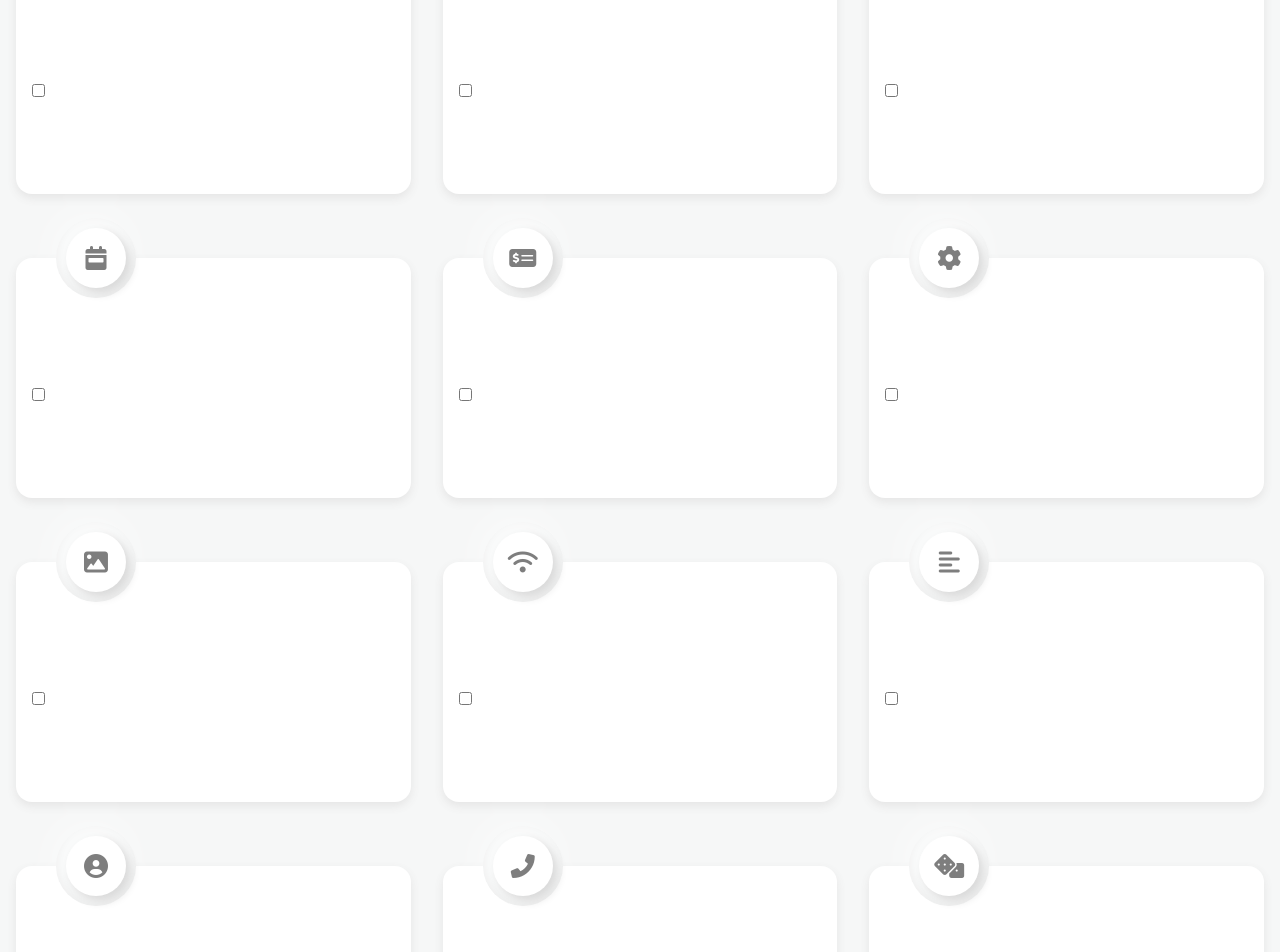
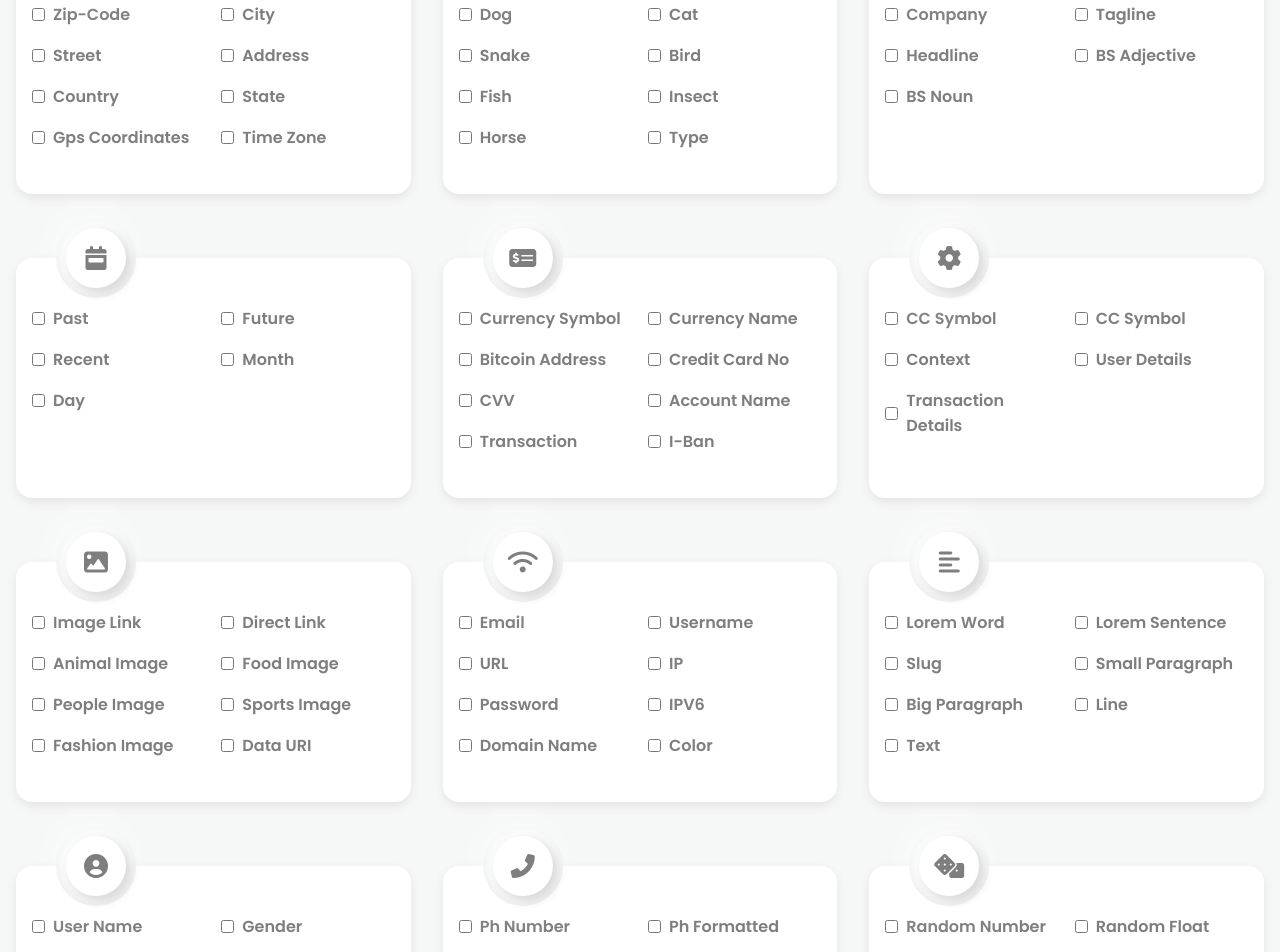
Before and after one commit to Rupam-Shil/Fake-Json-Generator, a Vue app: page / in a window 1280 px wide. Shown: the part 160-1112 px from the top of the page. Built offline with nearby package versions, Linux system fonts and the light colour scheme.

Commit message:
json data added

```diff
--- a/src/components/Card.vue
+++ b/src/components/Card.vue
@@ -6,9 +6,17 @@
 			</div>
 		</div>
 		<div class="card-main">
-			<div class="checkbox">
-				<input type="checkbox" :value="card.value" v-model="checkboxValues" />
-				<span class="checkbox-name">{{ card.name }}</span>
+			<div
+				class="checkbox"
+				v-for="(checbox, index) in card.checkboxdata"
+				:key="index"
+			>
+				<input
+					type="checkbox"
+					:value="checbox.value"
+					v-model="checkboxValues"
+				/>
+				<span class="checkbox-name">{{ checbox.name }}</span>
 			</div>
 		</div>
 	</div>
@@ -59,7 +67,7 @@ const { card } = toRefs(props);
 	isolation: isolate;
 	&-main {
 		width: 100%;
-		height: 100%;
+		gap: 1rem;
 		padding: 3rem 1rem 1rem;
 		border-radius: inherit;
 		display: grid;
@@ -75,6 +83,7 @@ const { card } = toRefs(props);
 			}
 			input:checked + .checkbox-name {
 				color: var(--text-black);
+				font-weight: 700;
 			}
 		}
 	}
--- a/src/composables/allJsonData.js
+++ b/src/composables/allJsonData.js
@@ -1,14 +1,234 @@
 export const allCards = [
-	{ icon: 'fa-home', value: 'check1' },
-	{ icon: 'fa-paw', value: 'check2' },
-	{ icon: 'fa-building', value: 'check3' },
-	{ icon: 'fa-calendar-week', value: 'check4' },
-	{ icon: 'fa-money-check-alt', value: 'check5' },
-	{ icon: 'fa-cog', value: 'check6' },
-	{ icon: 'fa-image', value: 'check7' },
-	{ icon: 'fa-wifi', value: 'check8' },
-	{ icon: 'fa-align-left', value: 'check9' },
-	{ icon: 'fa-user-circle', value: 'check10' },
-	{ icon: 'fa-phone-alt', value: 'check11' },
-	{ icon: 'fa-dice', value: 'check12' },
+	{
+		icon: 'fa-home',
+		value: 'check1',
+		checkboxdata: [
+			{ value: 'address.zipCode', name: 'Zip-Code' },
+			{ value: 'address.city', name: 'City' },
+			{ value: 'address.streetName', name: 'Street' },
+			{ value: 'address.streetAddress', name: 'Address' },
+			{ value: 'address.country', name: 'Country' },
+			{ value: 'address.state', name: 'State' },
+			{ value: 'address.nearbyGPSCoordinate', name: 'Gps Coordinates' },
+			{ value: 'address.timeZone', name: 'Time Zone' },
+		],
+	},
+	{
+		icon: 'fa-paw',
+		value: 'check2',
+		checkboxdata: [
+			{ value: 'animal.dog', name: 'Dog' },
+			{ value: 'animal.cat', name: 'Cat' },
+			{ value: 'animal.snake', name: 'Snake' },
+			{ value: 'animal.bird', name: 'Bird' },
+			{ value: 'animal.fish', name: 'Fish' },
+			{ value: 'animal.insect', name: 'Insect' },
+			{ value: 'animal.horse', name: 'Horse' },
+			{ value: 'animal.type', name: 'Type' },
+		],
+	},
+	{
+		icon: 'fa-building',
+		value: 'check3',
+		checkboxdata: [
+			{ value: 'company.companyName', name: 'Company' },
+			{ value: 'company.catchPhrase', name: 'Tagline' },
+			{ value: 'company.bs', name: 'Headline' },
+			{ value: 'company.bsAdjective', name: 'BS Adjective' },
+			{ value: 'company.bsNoun', name: 'BS Noun' },
+		],
+	},
+	{
+		icon: 'fa-calendar-week',
+		value: 'check4',
+		checkboxdata: [
+			{ value: 'date.past', name: 'Past' },
+			{ value: 'date.future', name: 'Future' },
+			{ value: 'date.recent', name: 'Recent' },
+			{ value: 'date.month', name: 'Month' },
+			{ value: 'date.weekday', name: 'Day' },
+		],
+	},
+	{
+		icon: 'fa-money-check-alt',
+		value: 'check5',
+		checkboxdata: [
+			{ value: 'finance.currencySymbol', name: 'Currency Symbol' },
+			{ value: 'finance.currencyName', name: 'Currency Name' },
+			{ value: 'finance.bitcoinAddress', name: 'Bitcoin Address' },
+			{ value: 'finance.creditCardNumber', name: 'Credit Card No' },
+			{ value: 'finance.creditCardCVV', name: 'CVV' },
+			{ value: 'finance.accountName', name: 'Account Name' },
+			{ value: 'finance.transactionDescription', name: 'Transaction' },
+			{ value: 'finance.iban', name: 'I-Ban' },
+		],
+	},
+	{
+		icon: 'fa-cog',
+		value: 'check6',
+		checkboxdata: [
+			{
+				value: 'helpers.replaceCreditCardSymbols',
+				name: 'CC Symbol',
+			},
+			{ value: 'helpers.createCard', name: 'CC Symbol' },
+			{ value: 'helpers.contextualCard', name: 'Context' },
+			{ value: 'helpers.userCard', name: 'User Details' },
+			{
+				value: 'helpers.createTransaction',
+				name: 'Transaction Details',
+			},
+		],
+	},
+	{
+		icon: 'fa-image',
+		value: 'check7',
+		checkboxdata: [
+			{
+				value: 'image.image',
+				name: 'Image Link',
+			},
+			{ value: 'image.imageUrl', name: 'Direct Link' },
+			{ value: 'image.animals', name: 'Animal Image' },
+			{ value: 'image.food', name: 'Food Image' },
+			{
+				value: 'image.people',
+				name: 'People Image',
+			},
+			{
+				value: 'image.sports',
+				name: 'Sports Image',
+			},
+			{
+				value: 'image.fashion',
+				name: 'Fashion Image',
+			},
+			{
+				value: 'image.dataUri',
+				name: 'Data URI',
+			},
+		],
+	},
+	{
+		icon: 'fa-wifi',
+		value: 'check8',
+		checkboxdata: [
+			{
+				value: 'internet.email',
+				name: 'Email',
+			},
+			{ value: 'internet.userName', name: 'Username' },
+			{ value: 'internet.url', name: 'URL' },
+			{ value: 'internet.ip', name: 'IP' },
+			{
+				value: 'internet.password',
+				name: 'Password',
+			},
+			{
+				value: 'internet.ipv6',
+				name: 'IPV6',
+			},
+			{
+				value: 'internet.domainNam',
+				name: 'Domain Name',
+			},
+			{
+				value: 'internet.color',
+				name: 'Color',
+			},
+		],
+	},
+	{
+		icon: 'fa-align-left',
+		value: 'check9',
+		checkboxdata: [
+			{
+				value: 'lorem.word',
+				name: 'Lorem Word',
+			},
+			{ value: 'lorem.sentence', name: 'Lorem Sentence' },
+			{ value: 'lorem.slug', name: 'Slug' },
+			{ value: 'lorem.paragraph', name: 'Small Paragraph' },
+			{
+				value: 'lorem.paragraphs',
+				name: 'Big Paragraph',
+			},
+			{
+				value: 'lorem.lines',
+				name: 'Line',
+			},
+			{
+				value: 'lorem.text',
+				name: 'Text',
+			},
+		],
+	},
+	{
+		icon: 'fa-user-circle',
+		value: 'check10',
+		checkboxdata: [
+			{
+				value: 'name.findName',
+				name: 'User Name',
+			},
+			{ value: 'name.gender', name: 'Gender' },
+			{ value: 'name.prefix', name: 'Mr/Ms/Mrs' },
+			{ value: 'name.title', name: 'Title' },
+			{
+				value: 'name.jobDescriptor',
+				name: 'Work',
+			},
+			{
+				value: 'name.jobArea',
+				name: 'Job Area',
+			},
+			{
+				value: 'name.jobType',
+				name: 'Job Type',
+			},
+		],
+	},
+	{
+		icon: 'fa-phone-alt',
+		value: 'check11',
+		checkboxdata: [
+			{
+				value: 'phone.phoneNumber',
+				name: 'Ph Number',
+			},
+			{
+				value: 'phone.phoneNumberFormat',
+				name: 'Ph Formatted',
+			},
+			{
+				value: 'phone.phoneFormats',
+				name: 'Formatted',
+			},
+		],
+	},
+	{
+		icon: 'fa-dice',
+		value: 'check12',
+		checkboxdata: [
+			{
+				value: 'random.number',
+				name: 'Random Number',
+			},
+			{ value: 'random.float', name: 'Random Float' },
+			{ value: 'random.uuid', name: 'UUID' },
+			{ value: 'random.boolean', name: 'Boolean' },
+			{
+				value: 'random.word',
+				name: 'Word',
+			},
+			{
+				value: 'random.alphaNumeric',
+				name: 'Alphabet Number',
+			},
+			{
+				value: 'random.hexaDecimal',
+				name: 'Hexadecimal',
+			},
+		],
+	},
 ];
```
